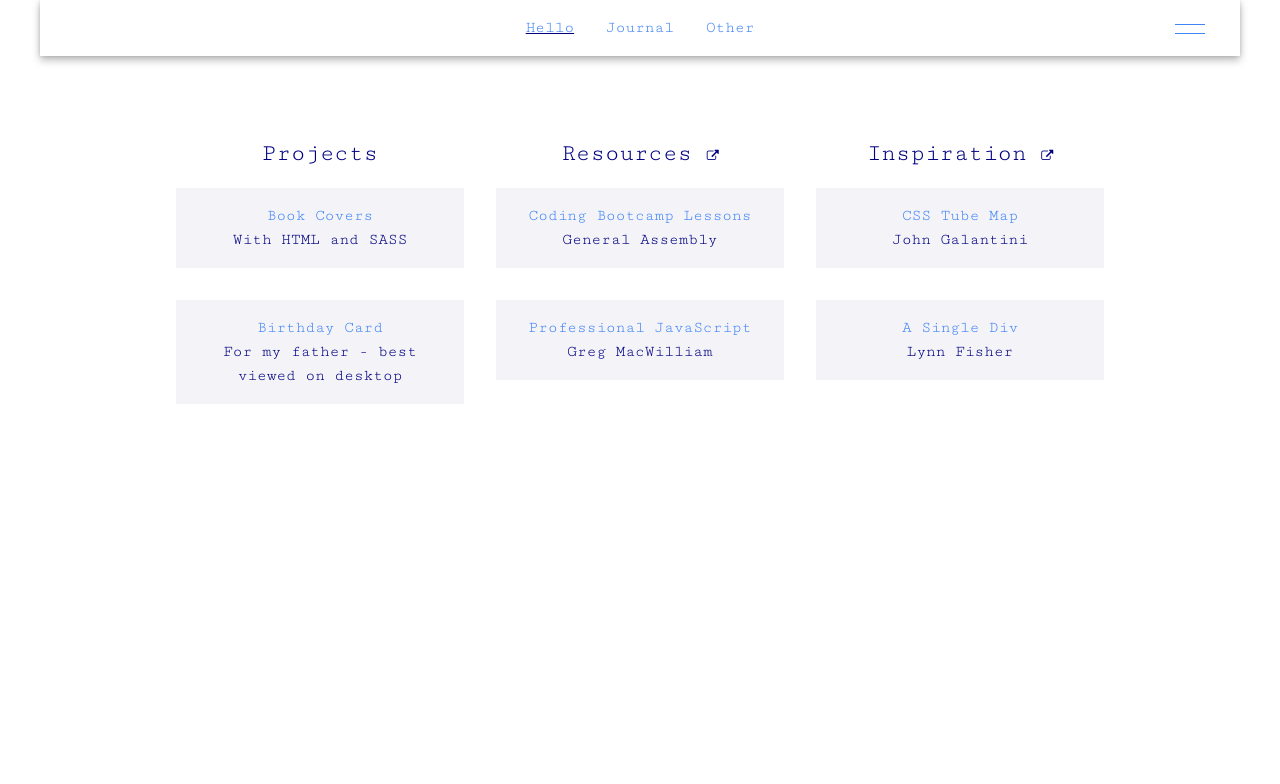
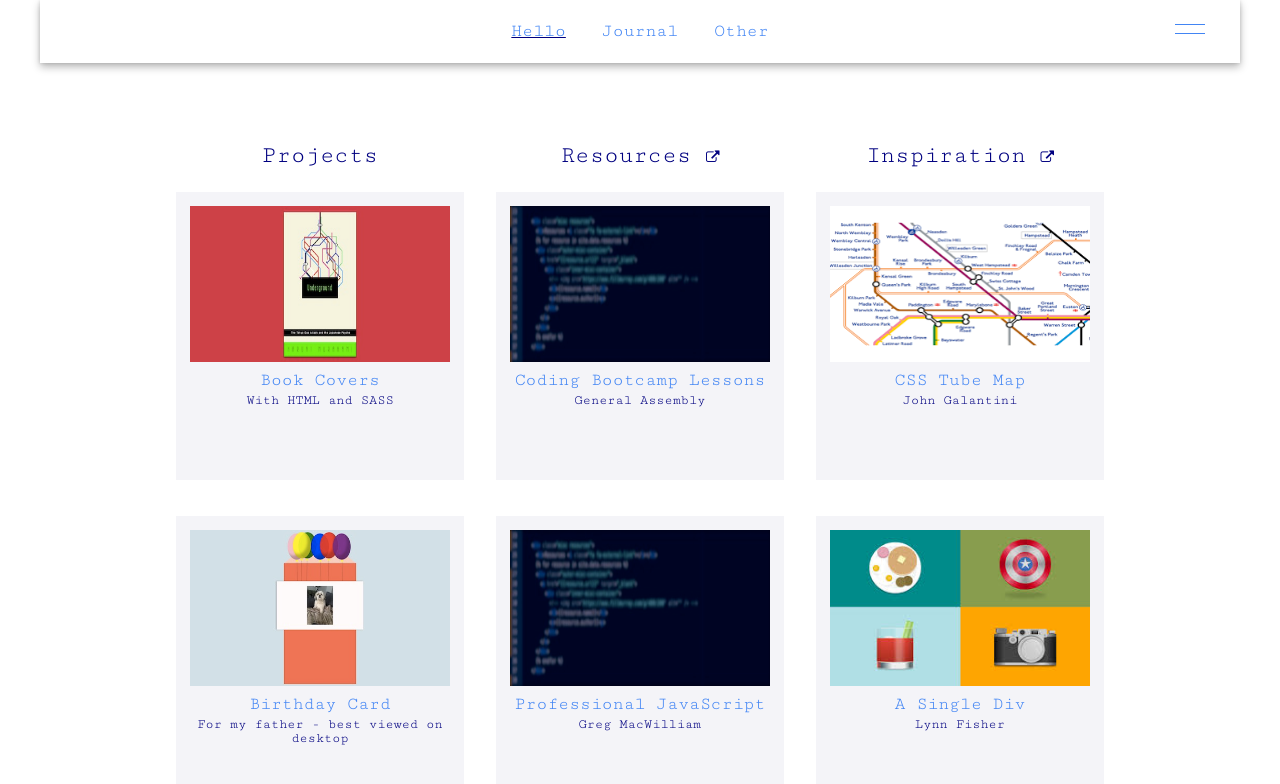
Before and after one commit to kbejko/kbejko.github.io, a Jekyll site: the page built from other.html, in a window 1280 px wide. Shown: the top 784 px of the page. Built offline with Jekyll 4.4.1, drawn with Linux system fonts in a browser that asks for light colours; nearby versions of some CDN libraries.

Commit message:
Fix other section

```diff
--- a/_data/miscellaneous.yml
+++ b/_data/miscellaneous.yml
@@ -1,7 +1,11 @@
 - name: CSS Tube Map
   url: http://www.csstubemap.co.uk/
   author: John Galantini
+  image: ../assets/inspiration/css-tube-map-ss.png
+  alt: Image of CSS Tube Map Project
 
 - name: A Single Div
   url: http://a.singlediv.com/
   author: Lynn Fisher
+  image: ../assets/inspiration/a-single-div-ss.jpeg
+  alt: Image of A Single Div Project
--- a/_data/projects.yml
+++ b/_data/projects.yml
@@ -1,7 +1,11 @@
 - name: Book Covers
   url: http://klajdibejko.com/book-covers/
   desc: With HTML and SASS
+  image: ../assets/projects/book-cover-ss.jpg
+  alt: Image of Book Covers Project
 
 - name: Birthday Card
   url: http://klajdibejko.com/birthday-card/
   desc: For my father - best viewed on desktop
+  image: ../assets/projects/birthday-card-ss.jpg
+  alt: Image of Birthday Card Projct
--- a/_sass/_vars.scss
+++ b/_sass/_vars.scss
@@ -1,6 +1,6 @@
 //Words
 $base-font-family: 'Cutive Mono', monospace;
-$base-font-size:   16px;
+$base-font-size:   18px;
 $small-font-size:  $base-font-size * .75;
 $base-line-height: 1.5;
 
--- a/_sass/pages/_resources.scss
+++ b/_sass/pages/_resources.scss
@@ -1,41 +1,62 @@
 .other-container {
   display: flex;
   flex-flow: row wrap;
-  justify-content: space-between;
+  justify-content: space-around;
+}
 
-  .resources,
-  .projects,
 .misc {
   display: flex;
   flex: 1 100%;
   flex-flow: column wrap;
   font-size: 1.5rem;
   text-align: center;
-    a {
-      margin: 1em;
-      padding: 1em;
+  .fa-external-link {
+    font-size: $small-font-size;
+  }
+}
+
+.outer-misc-container {
+  margin: 1em auto;
   background-color: $bg-color-links;
   box-shadow: $box-shadow-color-light, $box-shadow-color-darker;
   font-size: $base-font-size;
-      // margin: 10px;
+  width: 16em;
+  height: 16em;
 }
-    i {
+
+
+.inner-misc-container {
+  height: 90%;
+  margin: 5%;
+  p {
+    color: $text-color;
     font-size: $small-font-size;
+    overflow: hidden;
+    height: 25%;
+    line-height: 1;
+    margin-top: 2%;
   }
-    span {
-      color: $text-color;
-      display: block;
+  img {
+    height: 60%;
+    width: 100%;
   }
+}
+
+@media only screen and (min-width: $first-bp) {
+  .outer-misc-container {
+    width: 22em;
+    height: 22em;
   }
 }
 
 @media only screen and (min-width: $second-bp) {
-  .other-container {
-    .resources,
-    .projects,
+
   .misc {
-      flex: 1 30%;
-      a {
+    flex: 1 auto;
+  }
+  .outer-misc-container {
+    width: 11em;
+    height: 11em;
     box-shadow: none;
     transition: $link-pop-trans-down;
     &:hover {
@@ -44,6 +65,16 @@
       transition: $link-pop-trans-up;
     }
   }
+  .inner-misc-container {
+    h3 {
+      line-height: 1;
     }
   }
 }
+
+@media only screen and (min-width: $third-bp) {
+  .outer-misc-container {
+    width: 16em;
+    height: 16em;
+  }
+}
--- a/index.html
+++ b/index.html
@@ -4,7 +4,7 @@ layout: default
 
 <div class="wrapper">
   <figure class="main-page-fig">
-    <img src="/assets/klajdi_diu_small.jpg" srcset="/assets/klajdi_diu_med.jpg, /assets/klajdi_diu_large.jpg" alt="Picture of Klajdi and Grandpa Diu" />
+    <img src="/assets/main/klajdi_diu_small.jpg" srcset="/assets/main/klajdi_diu_med.jpg, /assets/main/klajdi_diu_large.jpg" alt="Picture of Klajdi and Grandpa Diu" />
     <figcaption>Diu &amp; Klajdi 2015</figcaption>
   </figure>
   <p>
--- a/other.html
+++ b/other.html
@@ -5,24 +5,50 @@ permalink: /other/
 ---
 
   <div class="other-container">
-    <div class="projects">
+
+    <div class="misc projects">
       <h1>Projects</h1>
       {% for project in site.data.projects %}
-      <a href="{{project.url}}">{{project.name}}<span>
-        {{project.desc}}
-      </span></a>
+      <div class="outer-misc-container">
+        <a href="{{project.url}}">
+          <div class="inner-misc-container">
+            <img src="{{project.image}}" alt="{{project.alt}}" />
+            <h3>{{project.name}}</h3>
+            <p>{{project.desc}}</p>
+          </div>
+        </a>
+      </div>
       {% endfor %}
     </div>
-    <div class="resources">
+
+    <div class="misc resources">
       <h1>Resources <i class="fa fa-external-link"></i></h1>
       {% for resource in site.data.resources %}
-        <a href="{{resource.url}}" target="_blank">{{resource.name}}<span>{{resource.author}}<span></a>
+      <div class="outer-misc-container">
+        <a href="{{resource.url}}" target="_blank">
+          <div class="inner-misc-container">
+            <img src="/assets/main/code-ss.jpg" alt="" />
+            <h3>{{resource.name}}</h3>
+            <p>{{resource.author}}<p>
+          </div>
+        </a>
+      </div>
       {% endfor %}
     </div>
-    <div class="misc">
+
+    <div class="misc inspiration">
       <h1>Inspiration <i class="fa fa-external-link"></i></h1>
       {% for misc in site.data.miscellaneous %}
-      <a href="{{misc.url}}" target="_blank">{{misc.name}}<span>{{misc.author}}<span></a>
+      <div class="outer-misc-container">
+        <a href="{{misc.url}}" target="_blank">
+          <div class="inner-misc-container">
+            <img src="{{misc.image}}" alt="{{misc.alt}}" />
+            <h3>{{misc.name}}</h3>
+            <p>{{misc.author}}<p>
+          </div>
+        </a>
+      </div>
       {% endfor %}
     </div>
+
   </div>
```
Also changed, not shown: assets/inspiration/a-single-div-ss.jpeg (added), assets/inspiration/css-tube-map-ss.png (added), assets/main/code-ss.jpg (added), assets/main/klajdi_diu_large.jpg (renamed from assets/klajdi_diu_large.jpg), assets/main/klajdi_diu_med.jpg (renamed from assets/klajdi_diu_med.jpg), assets/main/klajdi_diu_small.jpg (renamed from assets/klajdi_diu_small.jpg), assets/projects/birthday-card-ss.jpg (added), assets/projects/book-cover-ss.jpg (added). Lines whose indentation alone changed are shown as unchanged.
